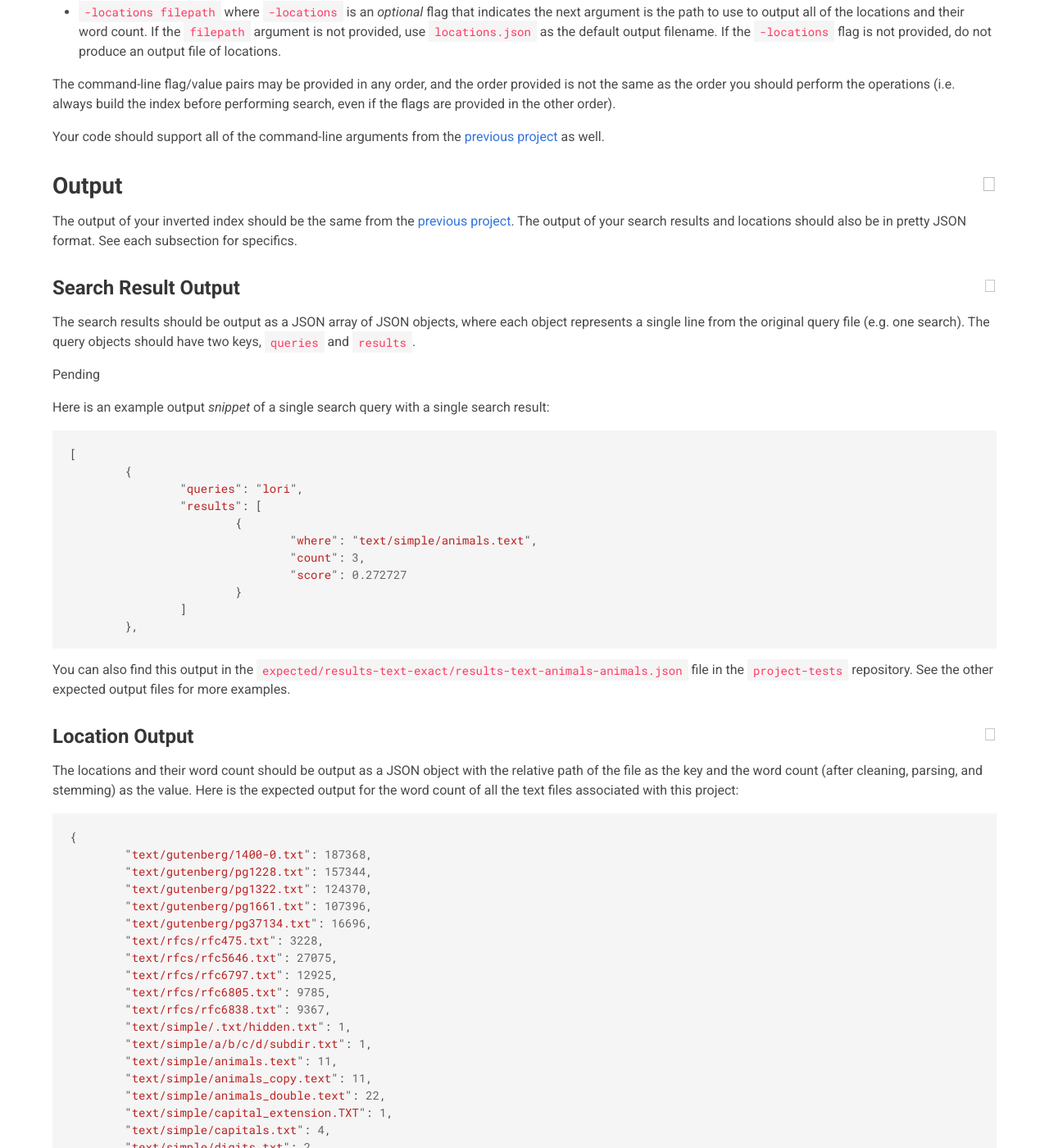
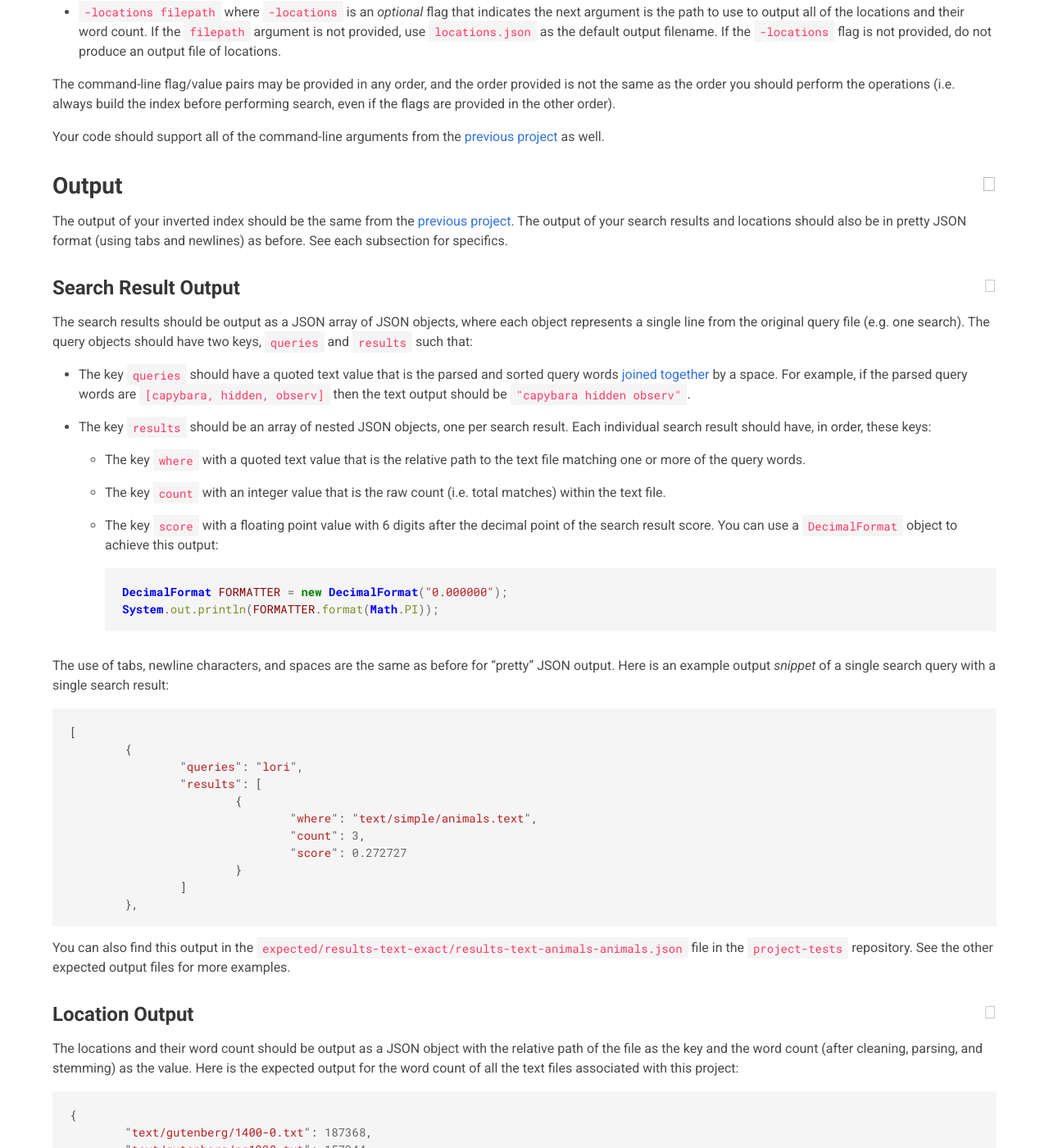
Before and after one commit to usf-cs212-fall2018/usf-cs212-fall2018.github.io, a Jekyll site: the page built from _posts/2018-09-12-project-2.md, in a window 1280 px wide and 1400 px high, scrolled down 2475 px. Shown: the whole window at 82% size. Built offline with Jekyll 4.4.1, drawn with Linux system fonts in a browser that asks for light colours; nearby versions of some CDN libraries.

Commit message:
Updated search result output.

````diff
--- a/_posts/2018-09-12-project-2.md
+++ b/_posts/2018-09-12-project-2.md
@@ -91,15 +91,28 @@ Your code should support all of the command-line arguments from the [previous pr
 
 {% include section.html level="h2" name="Output" %}
 
-The output of your inverted index should be the same from the [previous project]({% post_url 2018-08-27-project-1 %}). The output of your search results and locations should also be in pretty JSON format. See each subsection for specifics.
+The output of your inverted index should be the same from the [previous project]({% post_url 2018-08-27-project-1 %}). The output of your search results and locations should also be in pretty JSON format (using tabs and newlines) as before. See each subsection for specifics.
 
 {% include section.html level="h3" name="Search Result Output" %}
 
-The search results should be output as a JSON array of JSON objects, where each object represents a single line from the original query file (e.g. one search). The query objects should have two keys, `queries` and `results`.
+The search results should be output as a JSON array of JSON objects, where each object represents a single line from the original query file (e.g. one search). The query objects should have two keys, `queries` and `results` such that:
 
-Pending
+  - The key `queries` should have a quoted text value that is the parsed and sorted query words [joined together](https://docs.oracle.com/javase/10/docs/api/java/lang/String.html#join(java.lang.CharSequence,java.lang.Iterable)) by a space. For example, if the parsed query words are `[capybara, hidden, observ]` then the text output should be `"capybara hidden observ"`.
 
-Here is an example output *snippet* of a single search query with a single search result:
+  - The key `results` should be an array of nested JSON objects, one per search result. Each individual search result should have, in order, these keys:
+
+      - The key `where` with a quoted text value that is the relative path to the text file matching one or more of the query words.
+
+      - The key `count` with an integer value that is the raw count (i.e. total matches) within the text file.
+
+      - The key `score` with a floating point value with 6 digits after the decimal point of the search result score. You can use a `DecimalFormat` object to achieve this output:
+
+          ```java
+DecimalFormat FORMATTER = new DecimalFormat("0.000000");
+System.out.println(FORMATTER.format(Math.PI));
+          ```
+
+The use of tabs, newline characters, and spaces are the same as before for "pretty" JSON output. Here is an example output *snippet* of a single search query with a single search result:
 
 ```javascript
 [
````
